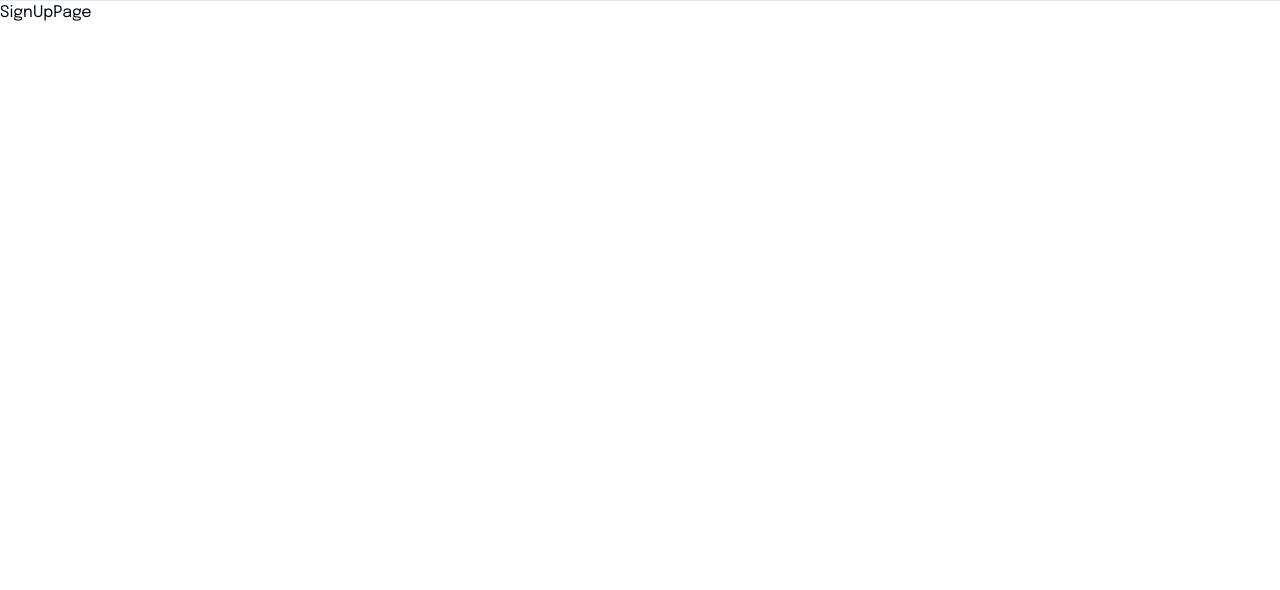
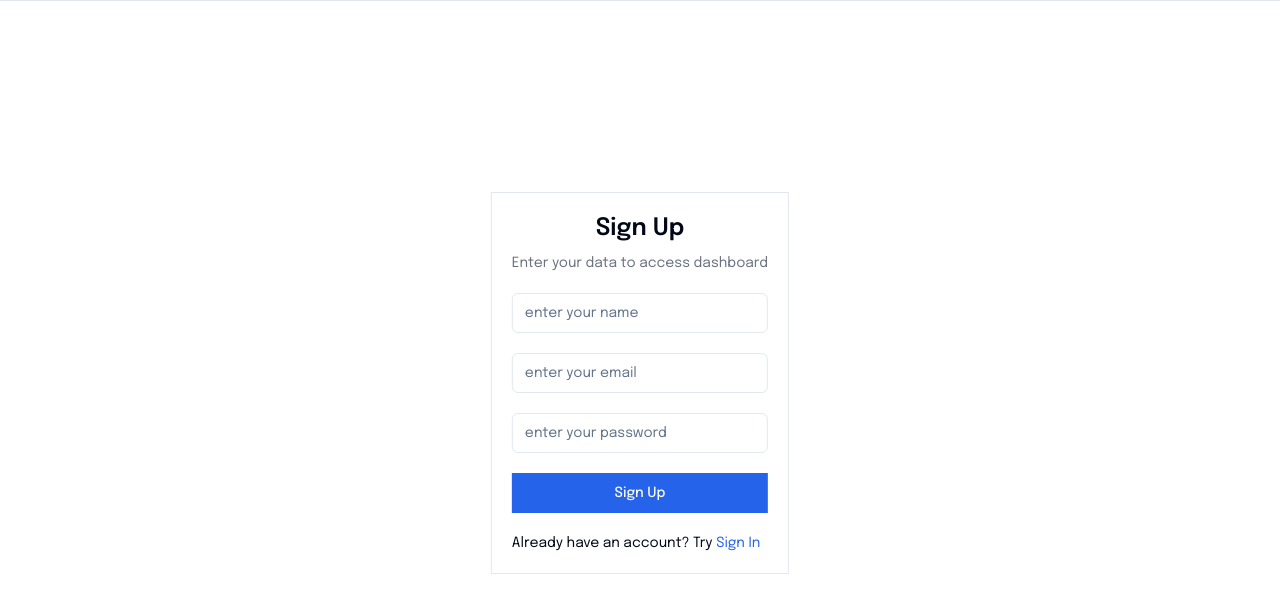
Before and after one commit to adipati27ma/jobhuntly-dashboard, a Next.js app: page /auth/signup in a window 1280 px wide. Shown: the top 590 px of the page. Built offline with nearby package versions, Linux system fonts and the light colour scheme.

Commit message:
feat: slicing signup page

```diff
--- a/src/app/(auth)/auth/signin/signin.tsx
+++ b/src/app/(auth)/auth/signin/signin.tsx
@@ -50,10 +50,7 @@
                 render={({ field }) => (
                   <FormItem>
                     <FormControl>
-                      <Input
-                        placeholder="e.g. john.doe@example.com"
-                        {...field}
-                      />
+                      <Input placeholder="enter your email" {...field} />
                     </FormControl>
                     <FormMessage />
                   </FormItem>
--- a/src/app/(auth)/auth/signup/signup.tsx
+++ b/src/app/(auth)/auth/signup/signup.tsx
@@ -1,9 +1,98 @@
+'use client';
+
 import React, { FC } from 'react';
+import { z } from 'zod';
+import { useForm } from 'react-hook-form';
+import { signUpFormSchema } from '@/lib/form-schema';
+import { zodResolver } from '@hookform/resolvers/zod';
+import {
+  Button,
+  Form,
+  FormControl,
+  FormField,
+  FormItem,
+  FormMessage,
+  Input,
+} from '@/components';
+import Link from 'next/link';
 
 type SignUpProps = {};
 
 const SignUpPage: FC<SignUpProps> = (props: SignUpProps) => {
-  return <div>SignUpPage</div>;
+  const RHForm = useForm<z.infer<typeof signUpFormSchema>>({
+    resolver: zodResolver(signUpFormSchema),
+  });
+
+  const onSubmit = (val: z.infer<typeof signUpFormSchema>) => {
+    console.log(val);
+  };
+
+  return (
+    <div className="relative w-full h-screen">
+      {/* top-1/2 = top-50% */}
+      <div className="absolute left-1/2 -translate-x-1/2 translate-y-1/2">
+        <div className="border border-border p-5">
+          <div className="font-semibold text-center text-2xl mb-2">Sign Up</div>
+          <div className="text-sm text-gray-500">
+            Enter your data to access dashboard
+          </div>
+
+          <Form {...RHForm}>
+            <form
+              onSubmit={RHForm.handleSubmit(onSubmit)}
+              className="mt-5 space-y-5"
+            >
+              <FormField
+                control={RHForm.control}
+                name="name"
+                render={({ field }) => (
+                  <FormItem>
+                    <FormControl>
+                      <Input placeholder="enter your name" {...field} />
+                    </FormControl>
+                    <FormMessage />
+                  </FormItem>
+                )}
+              />
+              <FormField
+                control={RHForm.control}
+                name="email"
+                render={({ field }) => (
+                  <FormItem>
+                    <FormControl>
+                      <Input placeholder="enter your email" {...field} />
+                    </FormControl>
+                    <FormMessage />
+                  </FormItem>
+                )}
+              />
+              <FormField
+                control={RHForm.control}
+                name="password"
+                render={({ field }) => (
+                  <FormItem>
+                    <FormControl>
+                      <Input placeholder="enter your password" {...field} />
+                    </FormControl>
+                    <FormMessage />
+                  </FormItem>
+                )}
+              />
+
+              <Button className="rounded-none w-full">Sign Up</Button>
+
+              <div className="text-sm">
+                Already have an account? Try{' '}
+                <Link href="/auth/signin" className="text-primary">
+                  Sign In
+                </Link>
+              </div>
+            </form>
+          </Form>
+        </div>
+      </div>
+    </div>
+  );
 };
 
 export default SignUpPage;
--- a/src/lib/form-schema.ts
+++ b/src/lib/form-schema.ts
@@ -77,3 +77,11 @@
     .email({ message: 'Invalid email' }),
   password: z.string({ required_error: 'Password is required' }),
 });
+
+export const signUpFormSchema = z.object({
+  name: z.string({ required_error: 'Name is required' }),
+  email: z
+    .string({ required_error: 'Email is required' })
+    .email({ message: 'Invalid email' }),
+  password: z.string({ required_error: 'Password is required' }),
+});
```
